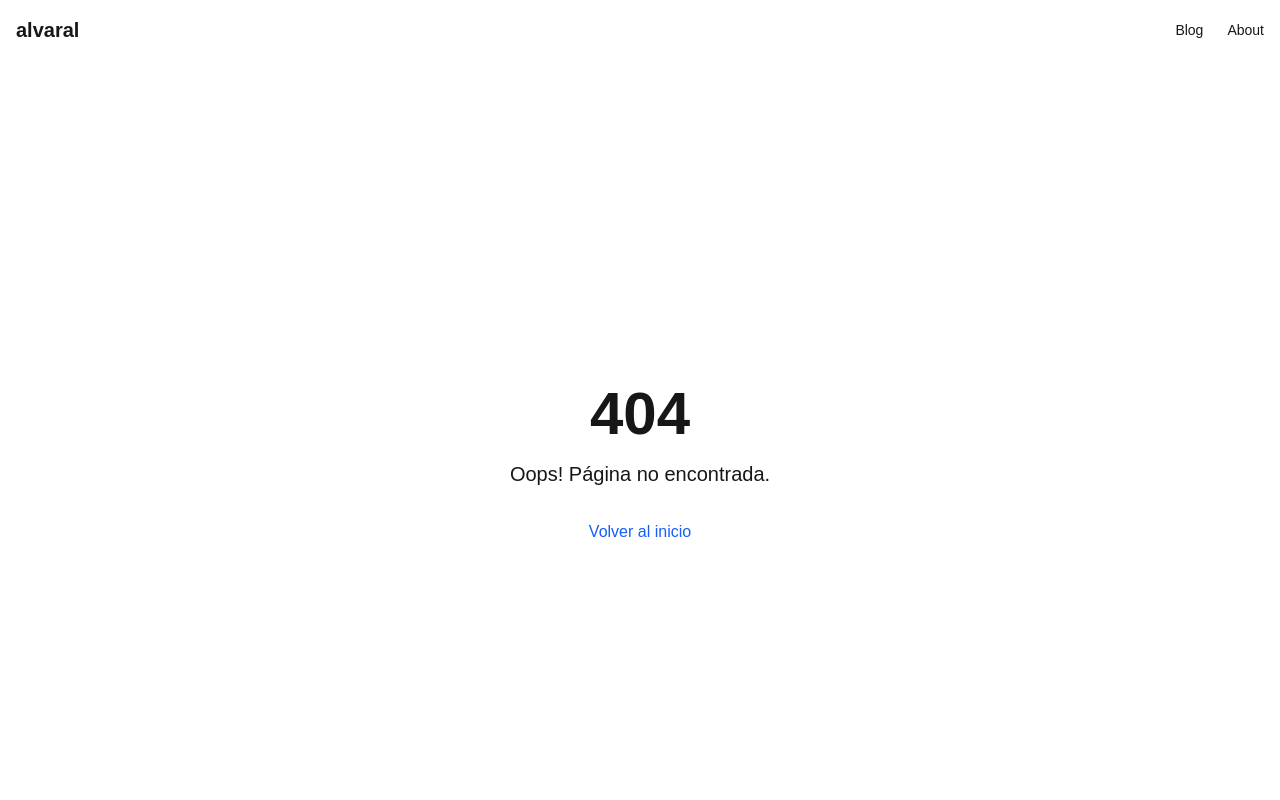
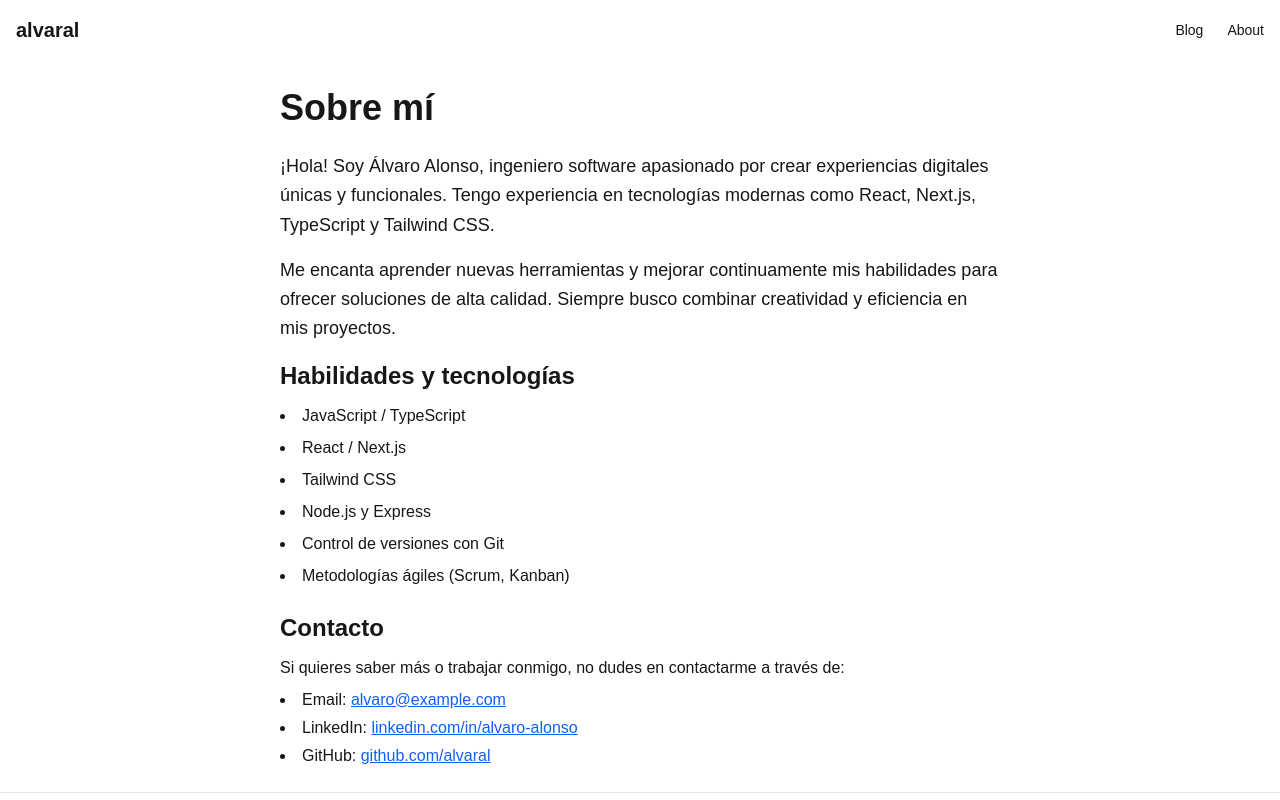
Before and after one commit to alvaral/alvaral, a Next.js app: page /about in a window 1280 px wide. Before the commit this address had no page. Shown: the top 800 px of the page. Built offline with nearby package versions, Linux system fonts and the light colour scheme.

Commit message:
add pages

```diff
--- /dev/null
+++ b/src/app/about/page.tsx
@@ -0,0 +1,35 @@
+// src/pages/about.tsx (o src/app/about/page.tsx según tu estructura)
+
+export default function About() {
+  return (
+    <main className="max-w-3xl mx-auto p-6">
+      <h1 className="text-4xl font-bold mb-6">Sobre mí</h1>
+      <p className="mb-4 text-lg leading-relaxed">
+        ¡Hola! Soy Álvaro Alonso, ingeniero software apasionado por crear experiencias digitales únicas y funcionales. Tengo experiencia en tecnologías modernas como React, Next.js, TypeScript y Tailwind CSS.
+      </p>
+      <p className="mb-4 text-lg leading-relaxed">
+        Me encanta aprender nuevas herramientas y mejorar continuamente mis habilidades para ofrecer soluciones de alta calidad. Siempre busco combinar creatividad y eficiencia en mis proyectos.
+      </p>
+      <section>
+        <h2 className="text-2xl font-semibold mb-3">Habilidades y tecnologías</h2>
+        <ul className="list-disc list-inside space-y-2">
+          <li>JavaScript / TypeScript</li>
+          <li>React / Next.js</li>
+          <li>Tailwind CSS</li>
+          <li>Node.js y Express</li>
+          <li>Control de versiones con Git</li>
+          <li>Metodologías ágiles (Scrum, Kanban)</li>
+        </ul>
+      </section>
+      <section className="mt-6">
+        <h2 className="text-2xl font-semibold mb-3">Contacto</h2>
+        <p>Si quieres saber más o trabajar conmigo, no dudes en contactarme a través de:</p>
+        <ul className="list-disc list-inside space-y-1 mt-2">
+          <li>Email: <a href="mailto:alvaroalonso222@gmail.com" className="text-blue-600 underline">alvaro@example.com</a></li>
+          <li>LinkedIn: <a href="https://www.linkedin.com/in/alvaro-alonso-perez" target="_blank" rel="noopener noreferrer" className="text-blue-600 underline">linkedin.com/in/alvaro-alonso</a></li>
+          <li>GitHub: <a href="https://github.com/alvaral" target="_blank" rel="noopener noreferrer" className="text-blue-600 underline">github.com/alvaral</a></li>
+        </ul>
+      </section>
+    </main>
+  );
+}
--- /dev/null
+++ b/src/app/blog/page.tsx
@@ -0,0 +1,31 @@
+// src/app/blog/page.tsx
+
+import Section from "@/components/Section";
+import Link from "next/link";
+
+export default function BlogPage() {
+  // Lista ficticia de posts (más adelante puedes obtener datos reales)
+  const posts = [
+    { id: "primer-post", title: "Mi primer post" },
+    { id: "segundo-post", title: "Otro post interesante" },
+  ];
+
+  return (
+    <main className="max-w-4xl mx-auto px-4 py-8">
+        <Section>
+            <h1 className="text-3xl font-bold mb-6">Blog</h1>
+        </Section>
+        <ul className="space-y-4">
+            {posts.map((post) => (
+                <Section key={post.id}>
+                    <li >
+                        <Link href={`/blog/posts/${post.id}`} className="text-blue-600 hover:underline">
+                        {post.title}
+                        </Link>
+                    </li>
+                </Section>
+            ))}
+        </ul>
+    </main>
+  );
+}
--- a/src/components/Footer.tsx
+++ b/src/components/Footer.tsx
@@ -1,6 +1,9 @@
+import Section from "./Section";
+
 export default function Footer() {
   return (
     <footer className="w-full bg-white border-t border-gray-200">
+      <Section>
         <div className="max-w-5xl mx-auto px-4 py-16 text-center">
           <h4 className="text-xl font-semibold mb-4">alvaral</h4>
           <p className="mb-2">
@@ -16,6 +19,7 @@ export default function Footer() {
           <p className="mb-1">Business email</p>
           <p className="text-gray-600">alvaroalonso222@gmail.com</p>
         </div>
+      </Section>
     </footer>
   )
 }
```
Lines whose indentation alone changed are shown as unchanged.
